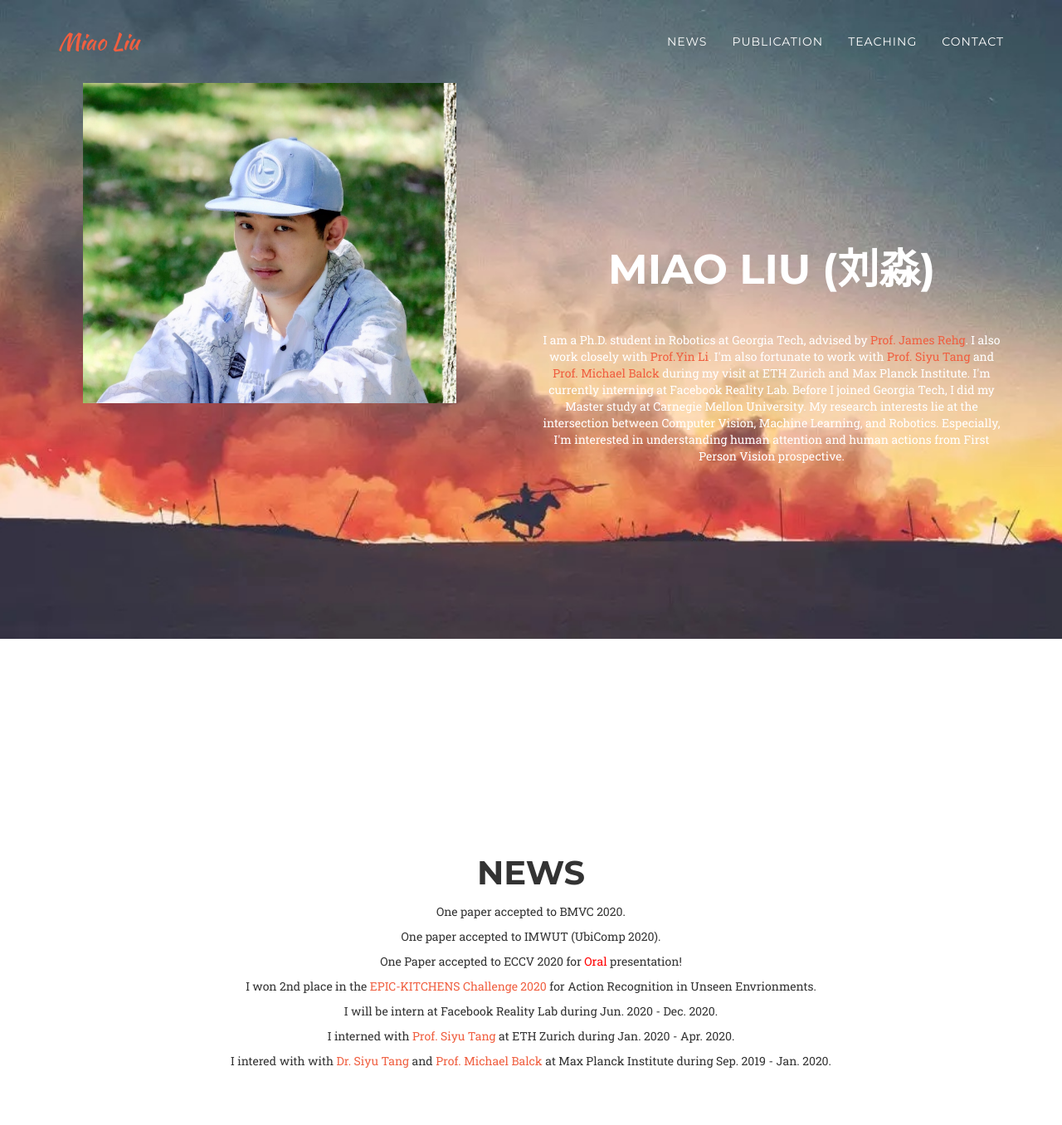
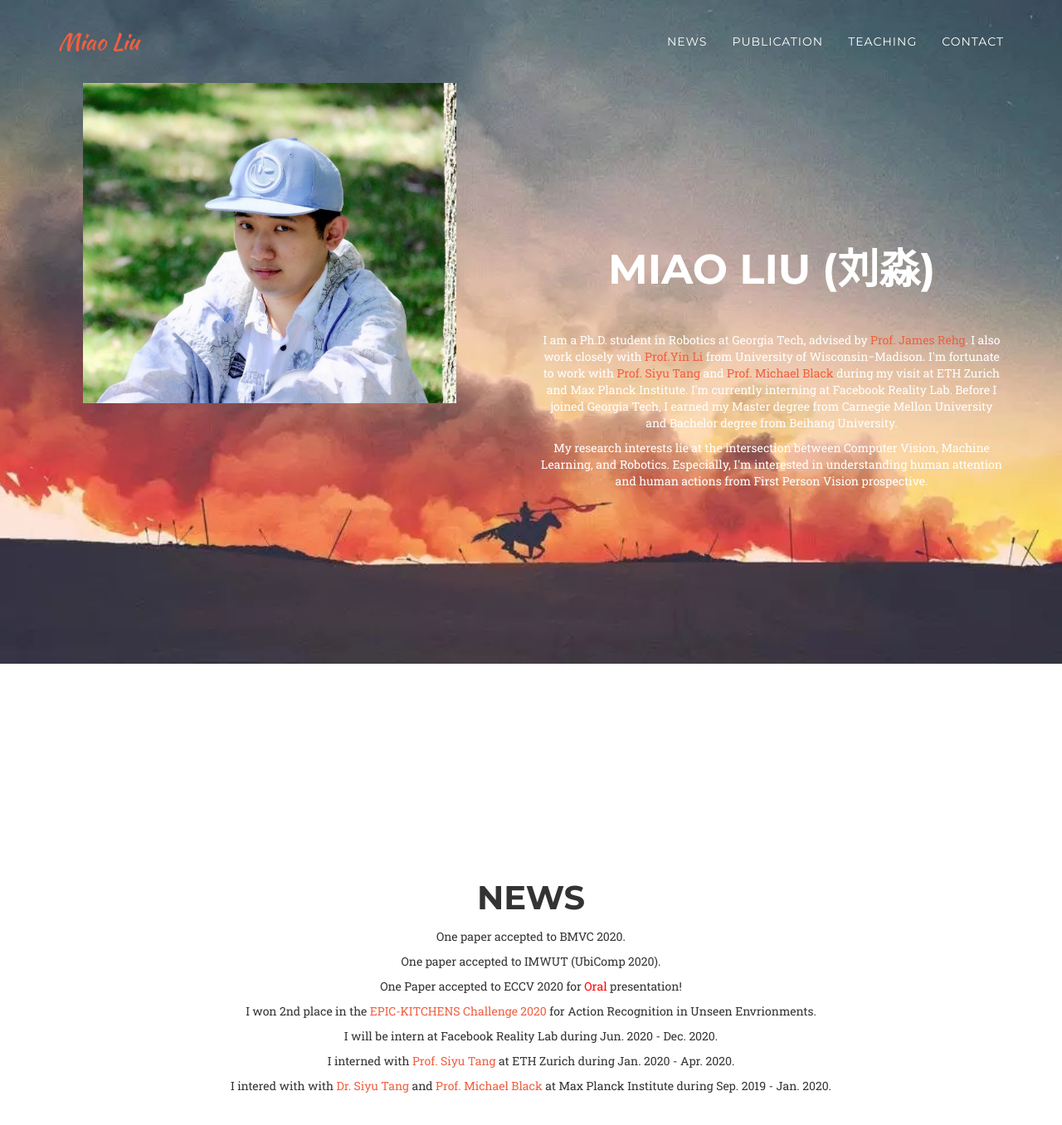
Before and after one commit to aptx4869lm/aptx4869lm.github.io, a Jekyll site: the page index.html, which Jekyll copies as it is, in a window 1280 px wide and 1400 px high. Shown: the top 1356 px of the window at 83% size. Built offline with Jekyll 4.4.1, drawn with Linux system fonts in a browser that asks for light colours; nearby versions of some CDN libraries; some web fonts are replaced; library files that are not in the unit come from our copies; a script that is not in the unit is left out; some of the changed text lies outside the part shown.

Commit message:
fix typo

```diff
--- a/index.html
+++ b/index.html
@@ -96,7 +96,8 @@
                 <div class="intro-text">
                     <div class="intro-heading">Miao Liu (刘淼)</div>
 
-                   </p> I am a Ph.D. student in Robotics at Georgia Tech, advised by <a href="https://rehg.org/">Prof. James Rehg</a>. I also work closely with <a href="https://www.biostat.wisc.edu/~yli/">Prof.Yin Li</a>. I'm also fortunate to work with <a href="https://ps.is.tuebingen.mpg.de/person/stang">Prof. Siyu Tang </a> and <a href="https://ps.is.tuebingen.mpg.de/person/black">Prof. Michael Balck</a> during my visit at ETH Zurich and Max Planck Institute. I'm currently interning at Facebook Reality Lab. Before I joined Georgia Tech, I did my Master study at Carnegie Mellon University. My research interests lie at the intersection between Computer Vision, Machine Learning, and Robotics. Especially, I'm interested in understanding human attention and human actions from First Person Vision prospective.<p>
+                   </p> I am a Ph.D. student in Robotics at Georgia Tech, advised by <a href="https://rehg.org/">Prof. James Rehg</a>. I also work closely with <a href="https://www.biostat.wisc.edu/~yli/">Prof.Yin Li</a> from University of Wisconsin<span>&#8722;</span>Madison. I'm fortunate to work with <a href="https://ps.is.tuebingen.mpg.de/person/stang">Prof. Siyu Tang </a> and <a href="https://ps.is.tuebingen.mpg.de/person/black">Prof. Michael Black</a> during my visit at ETH Zurich and Max Planck Institute. I'm currently interning at Facebook Reality Lab. Before I joined Georgia Tech, I earned my Master degree from Carnegie Mellon University and Bachelor degree from Beihang University.<p>
+                    </p> My research interests lie at the intersection between Computer Vision, Machine Learning, and Robotics. Especially, I'm interested in understanding human attention and human actions from First Person Vision prospective.<p>
 
                 </div>
             </div>
@@ -115,7 +116,7 @@
                         </p>I won 2nd place in the <a href="https://epic-kitchens.github.io/Reports/EPIC-KITCHENS-Challenges-2020-Report.pdf">EPIC-KITCHENS Challenge 2020 </a>for Action Recognition in Unseen Envrionments.<p>
                         </p>I will be intern at Facebook Reality Lab during Jun. 2020 - Dec. 2020.<p>
                         </p>I interned  with <a href="https://ps.is.tuebingen.mpg.de/person/stang">Prof. Siyu Tang </a> at ETH Zurich during Jan. 2020 - Apr. 2020.<p>
-                        </p>I intered with with <a href="https://ps.is.tuebingen.mpg.de/person/stang">Dr. Siyu Tang </a> and <a href="https://ps.is.tuebingen.mpg.de/person/black">Prof. Michael Balck</a> at Max Planck Institute during Sep. 2019 - Jan. 2020.<p>
+                        </p>I intered with with <a href="https://ps.is.tuebingen.mpg.de/person/stang">Dr. Siyu Tang </a> and <a href="https://ps.is.tuebingen.mpg.de/person/black">Prof. Michael Black</a> at Max Planck Institute during Sep. 2019 - Jan. 2020.<p>
                     </div>
             </div>
         </section>
```
Also changed, not shown: other parts of index.html (+1 -1 lines).
